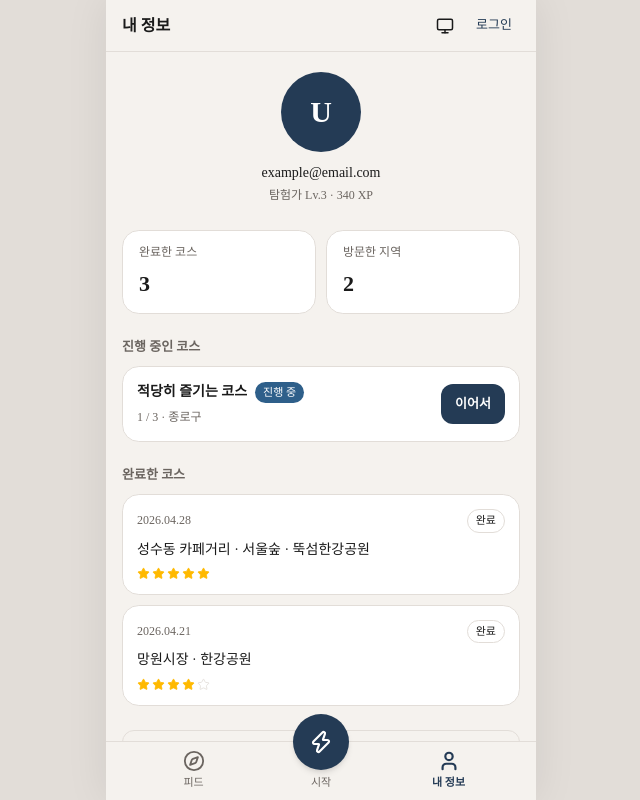
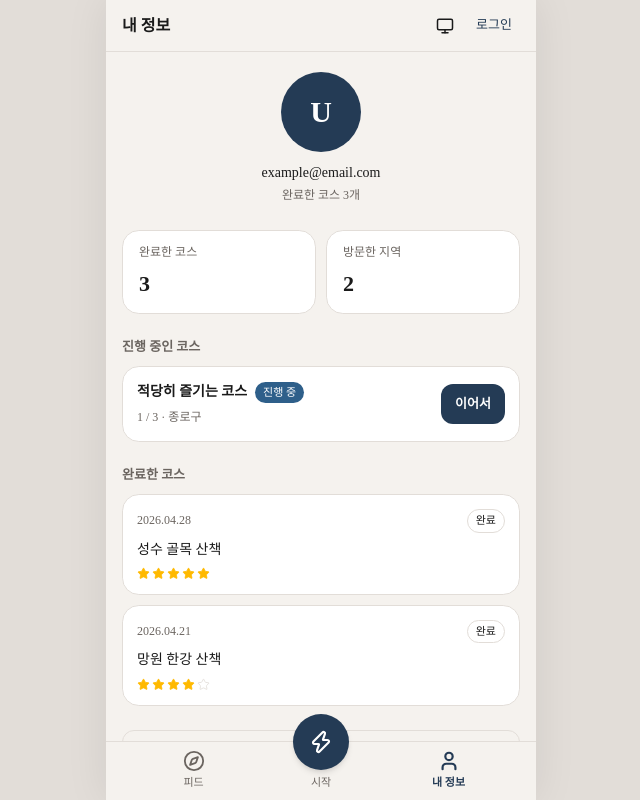
Before and after one commit to guen9310/Instant-Trip, a Next.js app: page /profile in a window 1280 px wide. Shown: the whole page, without its empty margins (319-959 px from the left). Built offline with nearby package versions, Linux system fonts and the light colour scheme.

Commit message:
feat: 프로필에서 XP 시스템 제거 및 완료 코스 표시 개선

```diff
--- a/components/domains/profile/CompletedCourseDetailModal.tsx
+++ b/components/domains/profile/CompletedCourseDetailModal.tsx
@@ -18,7 +18,6 @@ export type CompletedCourse = {
   region: string;
   duration: string;
   places: Place[];
-  xp: number;
   rating: number;
   review: string;
 };
@@ -64,18 +63,10 @@ export function CompletedCourseDetailModal({ course, onClose }: Props) {
               </div>
             </div>
 
-            {/* 획득 XP / 평점 */}
-            <div className="flex flex-col gap-2 border-t border-border pt-3">
-              <div className="flex items-center justify-between">
-                <span className="text-[13px] text-text-secondary">획득 XP</span>
-                <span className="text-[13px] font-semibold text-primary">
-                  +{course.xp} XP
-                </span>
-              </div>
-              <div className="flex items-center justify-between">
-                <span className="text-[13px] text-text-secondary">평점</span>
-                <StarRating rating={course.rating} />
-              </div>
+            {/* 평점 */}
+            <div className="flex items-center justify-between border-t border-border pt-3">
+              <span className="text-[13px] text-text-secondary">평점</span>
+              <StarRating rating={course.rating} />
             </div>
 
             {/* 후기 */}
--- a/components/domains/profile/ProfileView.tsx
+++ b/components/domains/profile/ProfileView.tsx
@@ -32,7 +32,6 @@ const COMPLETED = [
       { name: "서울숲", category: "관광지" },
       { name: "뚝섬한강공원", category: "관광지" },
     ],
-    xp: 45,
     rating: 5,
     review: "날씨도 좋고 코스가 딱 적당했다",
   },
@@ -45,7 +44,6 @@ const COMPLETED = [
       { name: "망원시장", category: "전통시장" },
       { name: "한강공원", category: "관광지" },
     ],
-    xp: 30,
     rating: 4,
     review: "",
   },
@@ -70,7 +68,7 @@ export function ProfileView() {
           example@email.com
         </p>
         <p className="mt-0.5 text-[12px] text-text-secondary">
-          탐험가 Lv.3 · 340 XP
+          완료한 코스 3개
         </p>
       </div>
 
@@ -136,7 +134,7 @@ export function ProfileView() {
               <Badge variant="outline">완료</Badge>
             </div>
             <p className="mb-1.5 text-[14px] font-medium text-text-primary">
-              {c.places.map((p) => p.name).join(" · ")}
+              {c.name}
             </p>
             <StarRating rating={c.rating} />
           </button>
```
